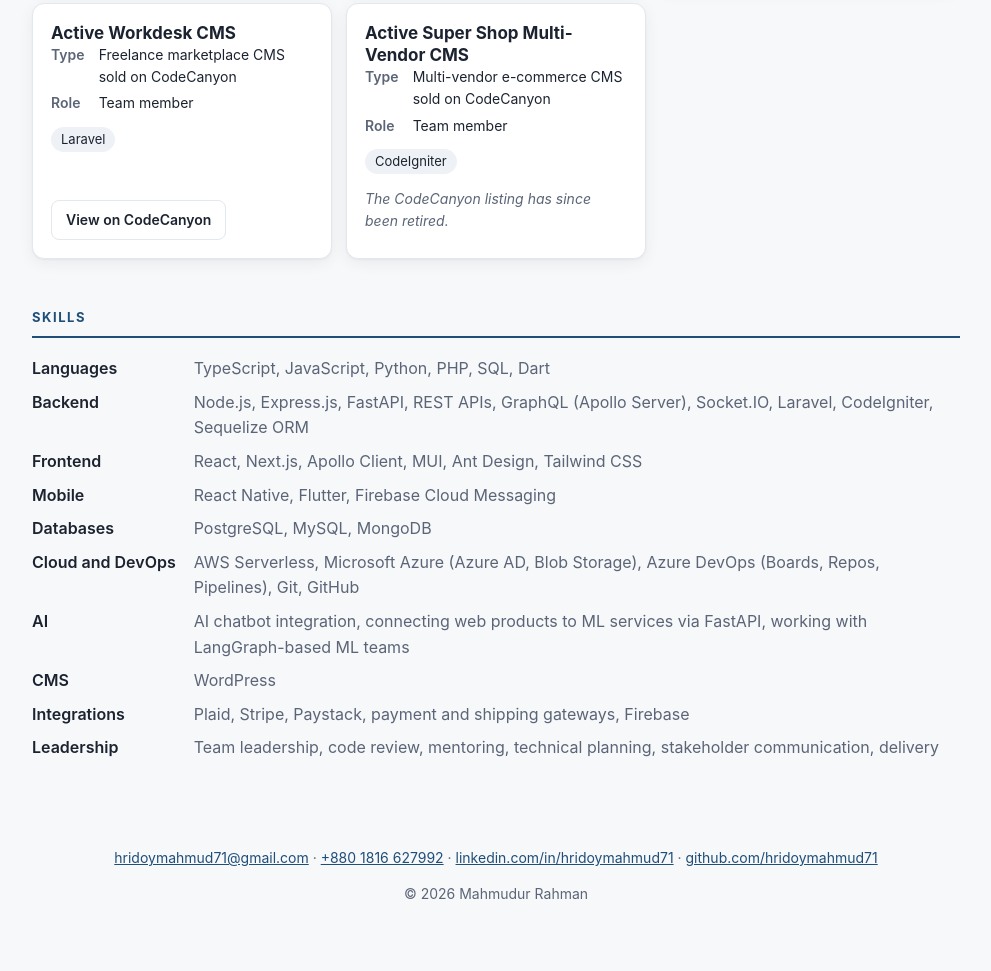
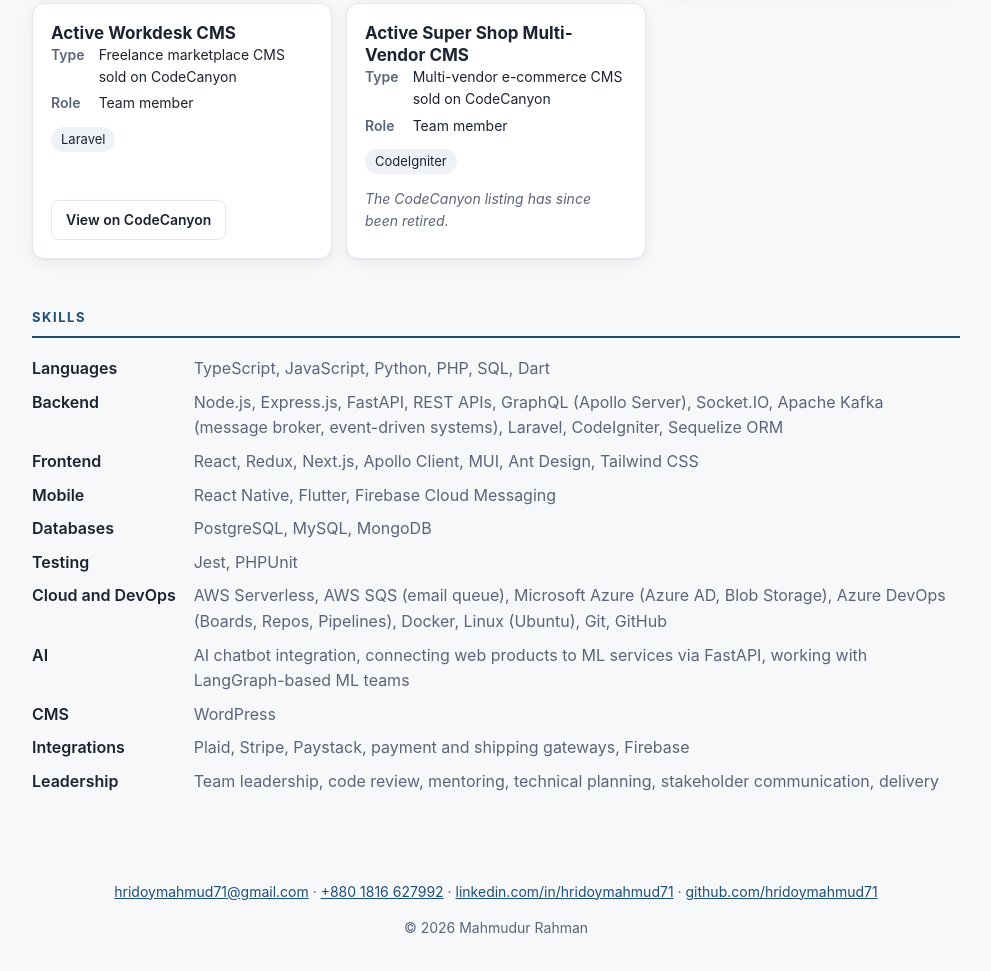
Before and after one commit to hridoymahmud71/hridoymahmud71.github.io, a plain HTML site: page index.html in a window 1280 px wide. Shown: the part 5938-6909 px from the top of the page, without its empty margins (144-1135 px from the left). Drawn offline with Linux system fonts and the light colour scheme.

Commit message:
Add Redux, Kafka, SQS, Docker, Linux, Jest and PHPUnit to skills; update CV
Co-Authored-By: Claude Opus 5.5 <noreply@anthropic.com>

```diff
--- a/index.html
+++ b/index.html
@@ -275,7 +275,7 @@
 
       </article></div>
     </section>
-    <section id="skills"><h2>Skills</h2><dl class="skills"><dt>Languages</dt><dd>TypeScript, JavaScript, Python, PHP, SQL, Dart</dd><dt>Backend</dt><dd>Node.js, Express.js, FastAPI, REST APIs, GraphQL (Apollo Server), Socket.IO, Laravel, CodeIgniter, Sequelize ORM</dd><dt>Frontend</dt><dd>React, Next.js, Apollo Client, MUI, Ant Design, Tailwind CSS</dd><dt>Mobile</dt><dd>React Native, Flutter, Firebase Cloud Messaging</dd><dt>Databases</dt><dd>PostgreSQL, MySQL, MongoDB</dd><dt>Cloud and DevOps</dt><dd>AWS Serverless, Microsoft Azure (Azure AD, Blob Storage), Azure DevOps (Boards, Repos, Pipelines), Git, GitHub</dd><dt>AI</dt><dd>AI chatbot integration, connecting web products to ML services via FastAPI, working with LangGraph-based ML teams</dd><dt>CMS</dt><dd>WordPress</dd><dt>Integrations</dt><dd>Plaid, Stripe, Paystack, payment and shipping gateways, Firebase</dd><dt>Leadership</dt><dd>Team leadership, code review, mentoring, technical planning, stakeholder communication, delivery</dd></dl></section>
+    <section id="skills"><h2>Skills</h2><dl class="skills"><dt>Languages</dt><dd>TypeScript, JavaScript, Python, PHP, SQL, Dart</dd><dt>Backend</dt><dd>Node.js, Express.js, FastAPI, REST APIs, GraphQL (Apollo Server), Socket.IO, Apache Kafka (message broker, event-driven systems), Laravel, CodeIgniter, Sequelize ORM</dd><dt>Frontend</dt><dd>React, Redux, Next.js, Apollo Client, MUI, Ant Design, Tailwind CSS</dd><dt>Mobile</dt><dd>React Native, Flutter, Firebase Cloud Messaging</dd><dt>Databases</dt><dd>PostgreSQL, MySQL, MongoDB</dd><dt>Testing</dt><dd>Jest, PHPUnit</dd><dt>Cloud and DevOps</dt><dd>AWS Serverless, AWS SQS (email queue), Microsoft Azure (Azure AD, Blob Storage), Azure DevOps (Boards, Repos, Pipelines), Docker, Linux (Ubuntu), Git, GitHub</dd><dt>AI</dt><dd>AI chatbot integration, connecting web products to ML services via FastAPI, working with LangGraph-based ML teams</dd><dt>CMS</dt><dd>WordPress</dd><dt>Integrations</dt><dd>Plaid, Stripe, Paystack, payment and shipping gateways, Firebase</dd><dt>Leadership</dt><dd>Team leadership, code review, mentoring, technical planning, stakeholder communication, delivery</dd></dl></section>
   </main>
   <footer>
     <p><a href="mailto:hridoymahmud71@gmail.com">hridoymahmud71@gmail.com</a> &middot; <a href="tel:+8801816627992">+880 1816 627992</a> &middot; <a href="https://linkedin.com/in/hridoymahmud71" target="_blank" rel="noopener">linkedin.com/in/hridoymahmud71</a> &middot; <a href="https://github.com/hridoymahmud71" target="_blank" rel="noopener">github.com/hridoymahmud71</a></p>
```
Also changed, not shown: 1 other file.
